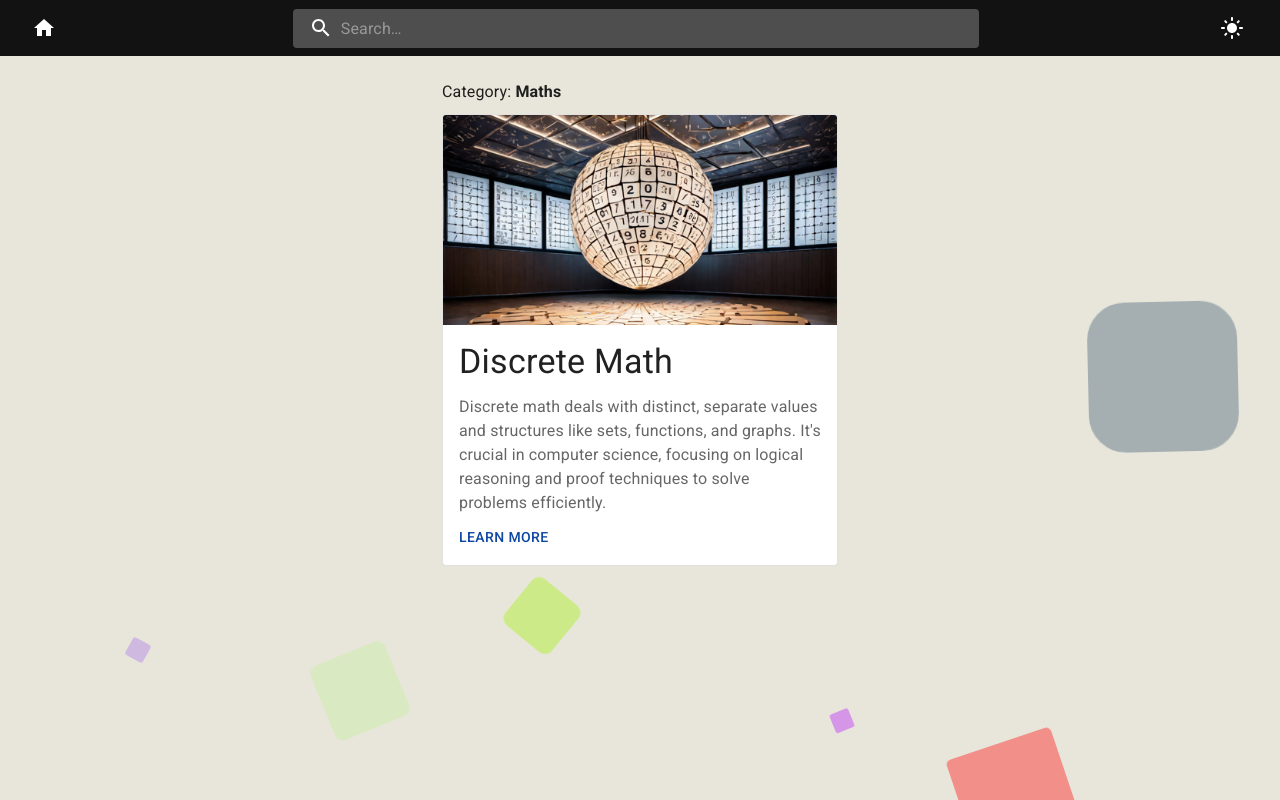
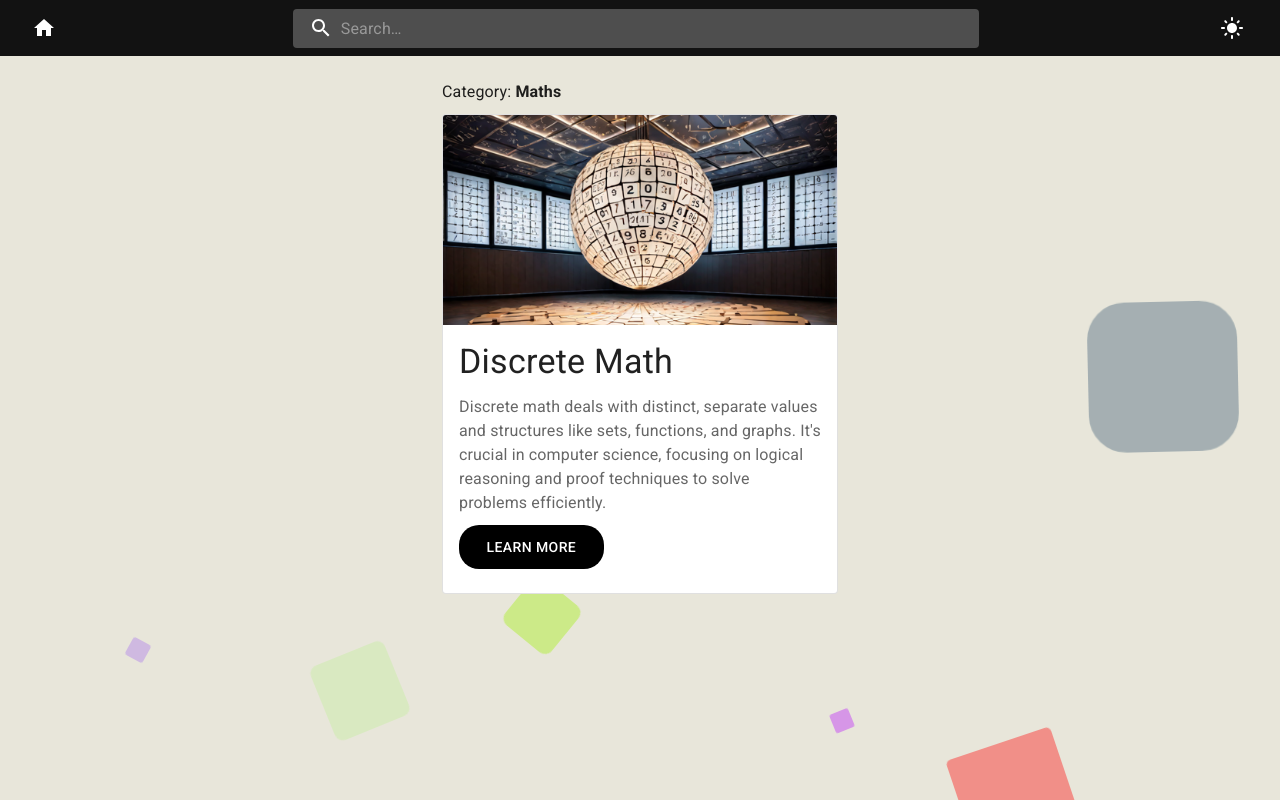
Before and after one commit to wztech0192/knowledge-hub, a React (Vite) app: page / in a window 1280 px wide. Built offline with nearby package versions, Linux system fonts and the light colour scheme.

Commit message:
Added  all the changes that were requested.

```diff
--- a/src/pages/Home.tsx
+++ b/src/pages/Home.tsx
@@ -25,18 +25,12 @@ export const Home = () => {
             </Typography>
           </div>
         ))}
-        <Grid container spacing={3} key={"false"}>
+        <Grid container spacing={3} key={'false'}>
           <Grid item xs={12}>
             {metadata.categories.map((c, ci) => (
               <div key={ci} style={{ margin: '10px 0' }}>
                 {c.subjects.map((s, si) => {
                   return (
-                    <NavLink
-                      to={`/category/${si}/subject/${si}`}
-                      style={{
-                        textDecoration: 'none',
-                      }}
-                      key={si}>
                     <Card variant="outlined">
                       <CardActionArea>
                         <CardMedia
@@ -45,11 +39,23 @@ export const Home = () => {
                           height="210"
                           image={airballon}
                         />
+                        <NavLink
+                          to={`/category/${si}/subject/${si}`}
+                          style={{
+                            textDecoration: 'none',
+                          }}
+                          key={si}>
                           <CardContent>
-                            <Typography variant="h4" color="text.primary" gutterBottom>
+                            <Typography
+                              variant="h4"
+                              color="text.primary"
+                              gutterBottom>
                               {s.title}
                             </Typography>
-                            <Typography variant="body1" color="text.secondary" gutterBottom>
+                            <Typography
+                              variant="body1"
+                              color="text.secondary"
+                              gutterBottom>
                               Discrete math deals with distinct, separate values
                               and structures like sets, functions, and graphs.
                               It's crucial in computer science, focusing on
@@ -57,16 +63,27 @@ export const Home = () => {
                               problems efficiently.
                             </Typography>
                             <Typography
+                              component='a'
+                              href={`/category/${si}/subject/${si}`}
                               variant="button"
                               color="primary"
-                              style={{ marginTop: '10px', display: 'block' }}
-                            >
+                              sx={{
+                                marginTop: '10px',
+                                display: 'flex',
+                                justifyContent: 'center',
+                                backgroundColor: 'black',
+                                maxWidth: '40%',
+                                padding: '10px',
+                                borderRadius: '20px',
+                                color: 'white',
+                                textDecoration: 'none',
+                              }}>
                               Learn More
                             </Typography>
                           </CardContent>
+                        </NavLink>
                       </CardActionArea>
                     </Card>
-                    </NavLink>
                   );
                 })}
               </div>
--- a/src/pages/Subject.tsx
+++ b/src/pages/Subject.tsx
@@ -3,37 +3,44 @@ import {
   Breadcrumbs,
   Card,
   CardContent,
+  Divider,
   Grid,
+  List,
+  ListItem,
+  ListSubheader,
   styled,
   Typography,
 } from '@mui/material';
 import { NavLink } from 'react-router-dom';
-
 
 const Subject = () => {
   const ctx = useRouteMetadataContext();
 
   const CustomStyledCard = styled(Card)(({ theme }) => ({
     height: '100%',
-    borderRadius: "20px",
+    borderRadius: '20px',
     padding: theme.spacing(3),
     boxShadow: theme.shadows[4],
-    fontSize: "20px",
-    background: theme.palette.mode == "dark"? "rgba(104, 109, 118, 0.3)" : "rgba(238, 238, 238, 0.8)",
-    backdropFilter: "blur(10px)"
+    fontSize: '20px',
+    background:
+      theme.palette.mode == 'dark'
+        ? 'rgba(104, 109, 118, 0.3)'
+        : 'rgba(238, 238, 238, 0.8)',
+    backdropFilter: 'blur(10px)',
   }));
 
-  const CustomStyledNavLink = styled(NavLink)(({theme}) => ({
+  const CustomStyledNavLink = styled(NavLink)(({ theme }) => ({
     textDecoration: 'none',
-    color: theme.palette.mode == "dark" ? "#fff" : "#6b2021",
-    transition: "color .3s ease-in-out",
-    "&:hover":{
-      boxShadow: theme.palette.mode == "dark" ? "inset 0 0 300px 0 #fff" : "inset 0 0 200px 0 #000",
-      color: theme.palette.mode == "dark"? "black": "white",
-    }
-  }))
-
-
+    color: theme.palette.mode == 'dark' ? '#fff' : '#6b2021',
+    transition: 'color .3s ease-in-out',
+    '&:hover': {
+      boxShadow:
+        theme.palette.mode == 'dark'
+          ? 'inset 0 0 300px 0 #fff'
+          : 'inset 0 0 200px 0 #000',
+      color: theme.palette.mode == 'dark' ? 'black' : 'white',
+    },
+  }));
 
   return (
     <div>
@@ -42,9 +49,7 @@ const Subject = () => {
         Category:{' '}
         <Breadcrumbs aria-label="breadcrumb">
           <NavLink to="/">Home</NavLink>
-          <NavLink to="http://localhost:5173/category/0/subject/0">
-            Subjects
-          </NavLink>
+          <NavLink to={ctx.getSubjectPath()}>Subjects</NavLink>
         </Breadcrumbs>
       </Typography>
       {!!ctx.subject?.topics?.length && (
@@ -54,17 +59,20 @@ const Subject = () => {
               <Grid item md={6} xs={12} key={si}>
                 <CustomStyledCard>
                   <CardContent>
-                    <Typography variant="h5">{t.name}</Typography>
-                    <ul style={{ listStyleType: 'none' }}>
+                    <List component="nav">
+                      <ListSubheader component="div" sx={{ width: '100%', textDecoration: "none", fontSize: '25px' }}>
+                        {t.name}
+                      </ListSubheader>
+                      <Divider/>
                       {t.subtopics?.map((t, i) => (
-                        <li key={i}>
+                        <ListItem key={i}>
                           <CustomStyledNavLink
                             to={ctx.getNextPath(`topic/${si}/${i}`)}>
                             {t.name}
                           </CustomStyledNavLink>
-                        </li>
+                        </ListItem>
                       ))}
-                    </ul>
+                    </List>
                   </CardContent>
                 </CustomStyledCard>
               </Grid>
```
Also changed, not shown: src/hooks/useRouteMetadataContext.ts (+4 -4 lines), Changes made to application.txt. Lines whose indentation alone changed are shown as unchanged.
